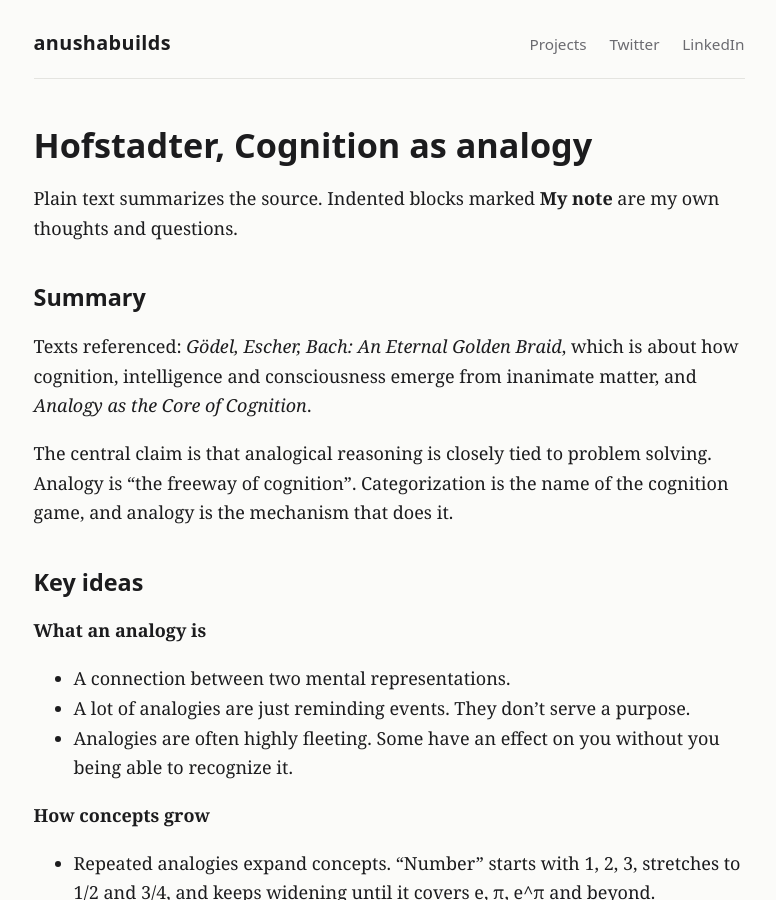
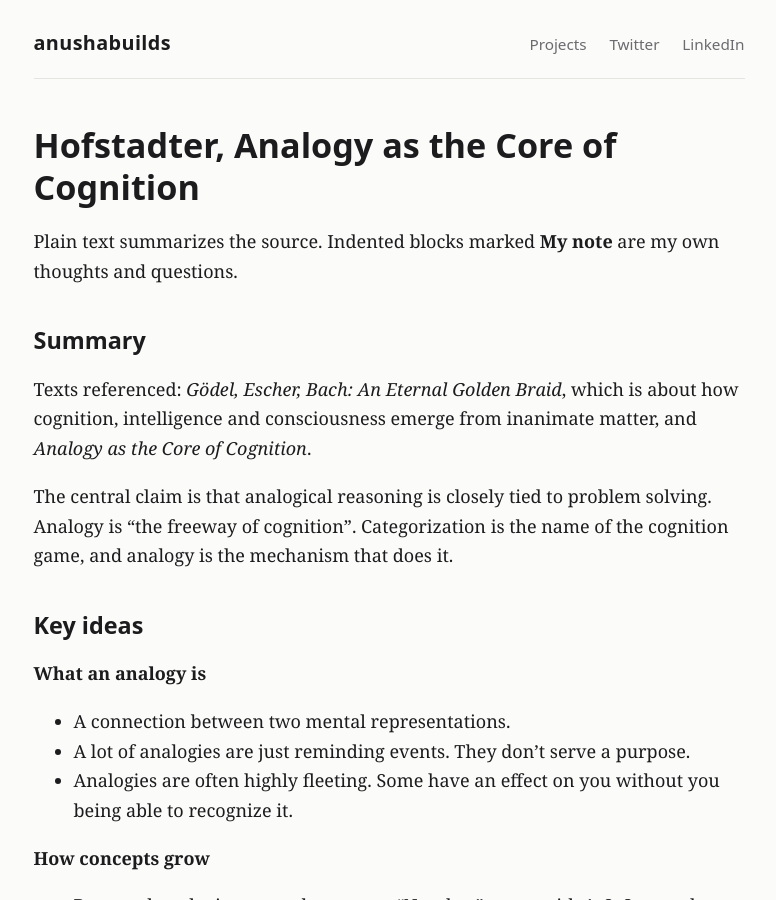
Before and after one commit to AnushaMishra/AnushaMishra.github.io, a Jekyll site: the page built from hofstadter.md, in a window 1280 px wide and 900 px high. Shown: the whole window, without its empty margins (251-1027 px from the left). Built offline with Jekyll 4.4.1, drawn with Linux system fonts in a browser that asks for light colours.

Commit message:
Update title to reflect core concept of cognition

```diff
--- a/hofstadter.md
+++ b/hofstadter.md
@@ -4,7 +4,7 @@ title: Douglas Hofstadter, Analogy as the Core of Cognition
 permalink: /hofstadter/
 ---
 
-# Hofstadter, Cognition as analogy
+# Hofstadter, Analogy as the Core of Cognition
 
 Plain text summarizes the source. Indented blocks marked **My note** are my own thoughts and questions.
 
```
